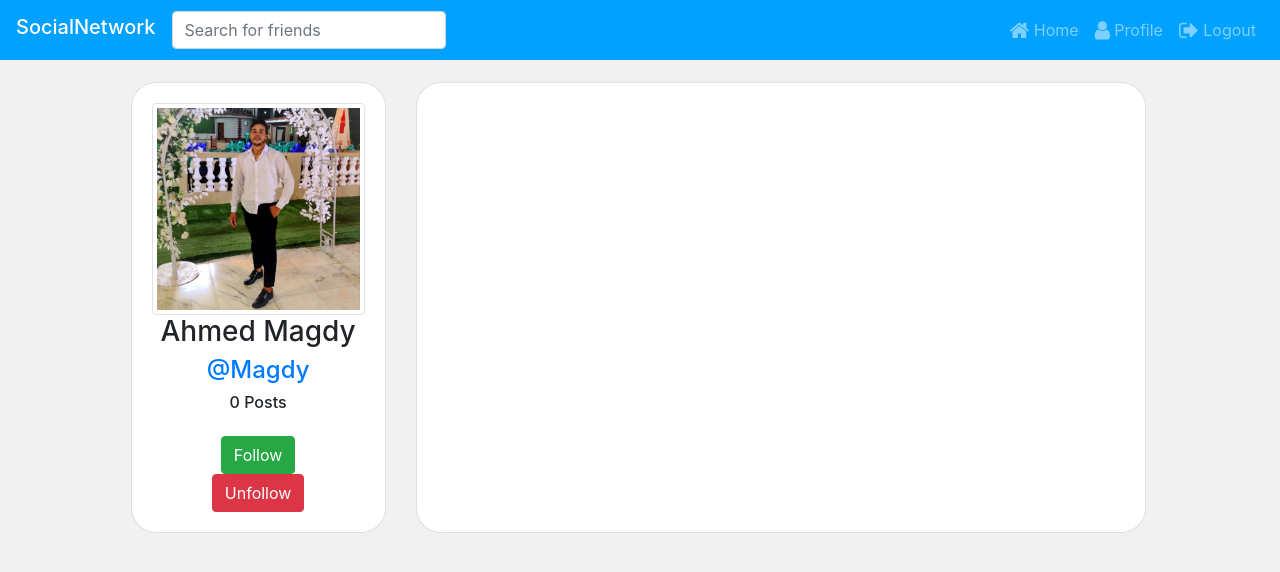
After one commit to Dolaaaa1/SocialNetwork, a Django app: a page that uses Templates/navbar.html in a window 1280 px wide. The commit adds this page. Shown: the top 572 px of the page. Run offline with Django 4.2, Linux system fonts and the light colour scheme; a user stored in the database is signed in; data comes from the database, SQL or seed files in the repository; both versions use the stored data as it was after the commit; some libraries are stand-ins or nearby versions.

Commit message:
Search For Friends

```diff
--- /dev/null
+++ b/Templates/friend-profile.html
@@ -0,0 +1,55 @@
+{%  extends 'base.html' %}
+{% load crispy_forms_tags %}
+
+{% block title %}
+{{ friend.username }}
+{% endblock title %}
+
+
+{% block navbar %}
+
+
+{%  include 'navbar.html' %}
+
+{% endblock navbar %}
+
+{% block content %}
+
+<div class="row" style="margin-top:2%;">
+
+    <div class="col-md-3" style="margin-left:4%; text-align: center;">
+        <div class="card card-body" style="border-radius:25px;">
+            <img class="img-fluid img-thumbnail"  src="{{friend.profile_pic.url}}" >
+
+            <h3 >{{friend.first_name}} {{friend.last_name}}</h3>
+            <a href="#"><h4 >@{{friend.username}}</h4></a>
+            <h6> {{friend.get_num_posts}} Posts</h6>
+            <p>{{friend.bio}}</p>
+
+            <a href="#"><button class="btn btn-success"> Follow </button></a>
+            <a href="#"><button class="btn btn-danger"> Unfollow </button></a>
+
+
+        </div>
+    </div>
+
+
+  <div class="col-md-8" >
+        <div class="card card-body"style="border-radius:25px; min-height:100%;">
+
+                {% for post in object_list %}
+                <div class="card" style="margin: 2%;">
+                    <div class="card-body">
+                        <p class="card-text">{{post.caption}}</p>
+                        <a href="#" class="card-link">{{post.date_created}}</a>
+                    </div>
+                </div>
+                {% endfor %}
+            {% include 'pagination.html'%}
+        </div>
+        <br>
+    </div>
+
+</div>
+
+{% endblock content %}
--- a/Templates/navbar.html
+++ b/Templates/navbar.html
@@ -5,8 +5,8 @@
 
     <div class="collapse navbar-collapse" id="navbarToggler" >
         <h3> <a class="navbar-brand" href="#">SocialNetwork</a> </h3>
-        <form class="form-inline my-2 my-lg-0" method="" action="">
-            <input class="form-control mr-sm-2" type="search" name="search-term" placeholder="Search for friends" aria-label="Search">
+        <form class="form-inline my-2 my-lg-0" method="GET" action="{% url 'search' %}">
+            <input class="form-control mr-sm-2" type="search" name="search-term" placeholder="Search for friends" aria-label="Search" name="search-term">
         </form>
         <ul class="navbar-nav  ml-auto">
 
--- a/core/models.py
+++ b/core/models.py
@@ -1,5 +1,6 @@
 from django.db import models
 from django.contrib.auth.models import AbstractUser
+from django.urls import reverse
 
 # Create your models here.
 
@@ -13,6 +14,8 @@ class User(AbstractUser):
 
 
 
+
+
 class Post(models.Model):
     user = models.ForeignKey(User , on_delete=models.CASCADE)
     caption = models.TextField(max_length=600 , null=False)
--- a/core/urls.py
+++ b/core/urls.py
@@ -8,5 +8,7 @@ urlpatterns = [
     path("profile/",Profile.as_view() ,name='profile' ),
     path("account-settings/",AccountSettingsView.as_view() ,name='account-settings' ),
     path("new-post/",CreatePost.as_view() ,name='new-post' ),
+    path("user/<str:username>/",FriendProfile.as_view() ,name='friend-profile' ),
+    path("search/",SearchResults.as_view() ,name='search' ),
 
 ]
--- a/core/views.py
+++ b/core/views.py
@@ -54,6 +54,8 @@ def login_page(request):
 def logout_user(request):
     logout(request)
     return redirect('login')
+
+
 @method_decorator(login_required(login_url='login'),name='dispatch')
 class Profile(ListView):
     model = Post
@@ -87,3 +89,43 @@ class CreatePost(CreateView):
         user = self.request.user
         form.instance.user = user
         return super().form_valid(form)
+
+
+@method_decorator(login_required(login_url='login'),name='dispatch')
+class FriendProfile(ListView):
+    model = Post
+    template_name = 'friend-profile.html'
+    paginate_by = 5
+
+    def get(self, *args, **kwargs):
+        friend_username = self.kwargs['username']
+        user_username = self.request.user.username
+        if friend_username == user_username :
+            return redirect ('profile')
+        else:
+            return super(FriendProfile,self).get(*args , **kwargs)
+
+
+    def get_context_data(self, **kwargs: Any):
+        context = super().get_context_data(**kwargs)
+        friend_username = self.kwargs['username']
+        friend = User.objects.get(username = friend_username)
+        context['friend'] = friend
+        return context
+
+    def get_queryset(self) :
+        friend_username = self.kwargs['username']
+        friend = User.objects.get(username = friend_username)
+        return Post.objects.filter(user = friend).order_by('-date_created')
+
+
+
+class SearchResults(ListView):
+    model = User
+    template_name = 'search-results.html'
+    paginate_by = 5
+
+    def get_queryset(self) :
+        search_term = self.request.GET['search-term']
+        qs = User.objects.filter(username__contains=search_term)
+        return qs
```
Also changed, not shown: Templates/search-results.html (added, +58 -0 lines), db.sqlite3, static/media/profile_pics/IMG_7321.jpg (added), static/media/profile_pics/IMG_7322.jpg (added), static/media/profile_pics/WhatsApp_Image_2024-06-22_at_8.34.02_AM.jpeg (added), static/media/profile_pics/WhatsApp_Image_2024-06-22_at_8.34.02_AM_ItKIQsR.jpeg (added), static/media/profile_pics/WhatsApp_Image_2024-06-22_at_8.34.02_AM_NXv0tXP.jpeg (added), static/media/profile_pics/WhatsApp_Image_2024-06-22_at_8.34.02_AM_Yzxly0u.jpeg (added), static/media/profile_pics/WhatsApp_Image_2024-06-22_at_8.34.02_AM_n3tXQfk.jpeg (added), static/media/profile_pics/osama.JPG (added).
